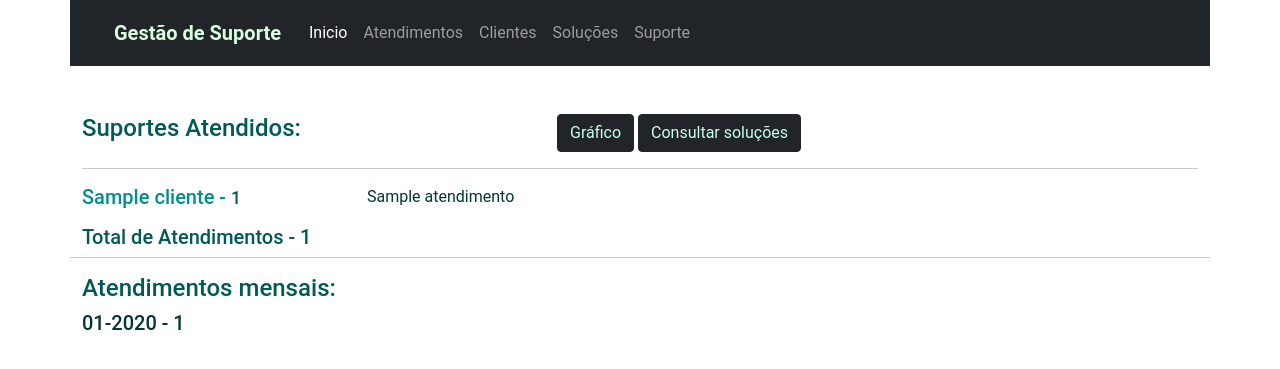
After one commit to pslcorrea/suporte, a Flask app: page /suporte in a window 1280 px wide. The commit adds this page. Shown: the top 369 px of the page. Run offline with Flask 3, Linux system fonts and the light colour scheme; tables that the repository leaves empty hold one stand-in row (values such as "Sample post"); some libraries are stand-ins or nearby versions.

Commit message:
Melhorias no estilo, criação da pagina de pesquisa e do grafico.

```diff
--- a/suporte/__init__.py
+++ b/suporte/__init__.py
@@ -1,6 +1,8 @@
 from flask import Flask
 from flask_sqlalchemy import SQLAlchemy
-from sqlalchemy import or_
+from sqlalchemy.orm import sessionmaker
+Session = sessionmaker()
+session = Session
 
 
 app = Flask(__name__)
--- a/suporte/forms.py
+++ b/suporte/forms.py
@@ -12,3 +12,7 @@ class FormAtendimento(FlaskForm):
     descricao = TextAreaField('Descrição do Chamado', validators=[DataRequired()])
     solucao = TextAreaField('Solução do Chamado')
     botaoSubmit = SubmitField('Cadastrar Chamado')
+
+class FormPesquisa(FlaskForm):
+    termo = StringField('Digite sua Consulta', validators=[DataRequired()])
+    botaoSubmit = SubmitField('Realizar Pesquisa')
--- a/suporte/models.py
+++ b/suporte/models.py
@@ -1,10 +1,13 @@
 from suporte import database
 from datetime import datetime
+
+
 
 class Cliente(database.Model):
     id = database.Column(database.Integer, primary_key=True)
     nome = database.Column(database.String, nullable=False)
-    atendimentos = database.relationship('Atendimento', backref='suporte', lazy=True)
+    atendimentos = database.relationship('Atendimento', backref='cliente', lazy=True)
+
 
 class Atendimento(database.Model):
     id = database.Column(database.Integer, primary_key=True)
--- a/suporte/routes.py
+++ b/suporte/routes.py
@@ -1,7 +1,13 @@
 from flask import render_template, url_for, redirect, flash, request
 from sqlalchemy import or_, not_
+from datetime import datetime
+import matplotlib.pyplot as plt
+import io
+import base64
+
+
 from suporte import app, database
-from suporte.forms import FormCliente, FormAtendimento
+from suporte.forms import FormCliente, FormAtendimento, FormPesquisa
 from suporte.models import Cliente, Atendimento
 
 @app.route('/')
@@ -23,6 +29,7 @@ def atendimentos():
 
 @app.route('/clientes', methods=['GET', 'POST'])
 def clientes():
+    clientes = Cliente.query.all()
     form = FormCliente()
     if form.validate_on_submit():
         cliente = Cliente(nome = form.nome.data)
@@ -30,7 +37,7 @@ def clientes():
         database.session.commit()
         flash('Cliente cadastrado com sucesso!','success')
         return redirect(url_for('home'))
-    return render_template('clientes.html',form=form)
+    return render_template('clientes.html',form=form, clientes=clientes)
 
 @app.route('/exibirAtendimento/<atendimento_id>', methods=['GET','POST'])
 def exibirAtendimento(atendimento_id):
@@ -56,3 +63,51 @@ def exibirAtendimento(atendimento_id):
 def solucao():
     atendimentos = Atendimento.query.filter(or_(Atendimento.solucao.isnot(None), not_(Atendimento.solucao == ''), Atendimento.solucao != ''))
     return render_template('solucao.html', atendimentos=atendimentos)
+
+@app.route('/suporte', methods=['GET', 'POST'])
+def suporte():
+
+    clientes = Cliente.query.join(Atendimento, Cliente.id == Atendimento.id_cliente).filter(Atendimento.titulo != '').order_by(Cliente.nome).all()
+    total_atendimentos = Atendimento.query.count()
+    total_mes = Atendimento.query.group_by(database.func.strftime('%m-%Y', Atendimento.data_criacao)). \
+        with_entities(database.func.strftime('%m-%Y', Atendimento.data_criacao).label('mes'),
+                      database.func.count(Atendimento.id).label('total')).all()
+    meses = [meses[0] for meses in total_mes]
+    total_mensal = [total[1] for total in total_mes]
+    print(f'Atendimentos mensal total:{meses} - {total_mensal}')
+
+    return render_template('suporte.html',clientes=clientes, total_atendimentos=total_atendimentos, total_mes=total_mes)
+
+@app.route('/grafico')
+def grafico():
+    # Consulta para obter o total de atendimentos por mês
+    resultados = Atendimento.query.group_by(database.func.strftime('%m-%Y', Atendimento.data_criacao)). \
+        with_entities(database.func.strftime('%m-%Y', Atendimento.data_criacao).label('mes'),
+                      database.func.count(Atendimento.id).label('total')).all()
+    meses = [result[0] for result in resultados]
+    total_atendimentos = [result[1] for result in resultados]
+
+    # Criação do gráfico de barras
+    plt.figure(figsize=(8, 4))
+    cores = plt.get_cmap('Set3').colors
+    plt.bar(meses, total_atendimentos, color=cores)
+    plt.xlabel('Mês')
+    plt.ylabel('Total de Atendimentos')
+    plt.title('Total de Atendimentos por Mês')
+    plt.xticks(rotation=45)
+    plt.tight_layout()
+
+    # Conversão do gráfico em imagem base64
+    img = io.BytesIO()
+    plt.savefig(img, format='png')
+    img.seek(0)
+    grafico_base64 = base64.b64encode(img.getvalue()).decode()
+    img.close()
+    return render_template('grafico.html', grafico_base64=grafico_base64)
+
+@app.route('/pesquisa', methods=['GET', 'POST'])
+def pesquisa():
+    form = FormPesquisa()
+    dados_pesquisa = form.termo.data
+    atendimentos = Atendimento.query.filter(Atendimento.descricao.like(f'%{dados_pesquisa}%')).all()
+    return render_template('pesquisa.html',form=form, atendimentos=atendimentos )
--- a/suporte/static/main.css
+++ b/suporte/static/main.css
@@ -44,7 +44,14 @@ footer {
     width: 100%;
 }
 .titulo{
+    color: #015958 !important
+}
+.sub-titulo{
     color: #008F8C !important
+}
+.total{
+    color: #015958 !important;
+    font-size: 1.1rem;
 }
 .brand{
     color: #D8FFDB   !important;
--- a/suporte/templates/base.html
+++ b/suporte/templates/base.html
@@ -8,6 +8,7 @@
         integrity="sha512-Ez0cGzNzHR1tYAv56860NLspgUGuQw16GiOOp/I2LuTmpSK9xDXlgJz3XN4cnpXWDmkNBKXR/VDMTCnAaEooxA=="
         crossorigin="anonymous" referrerpolicy="no-referrer"/>
   <link rel="stylesheet" href="{{url_for('static', filename='main.css')}}">
+  <script src="https://ajax.googleapis.com/ajax/libs/jquery/3.6.0/jquery.min.js"></script>
   {% block head %}
   {% endblock %}
 </head>
--- a/suporte/templates/navbar.html
+++ b/suporte/templates/navbar.html
@@ -19,6 +19,9 @@
         <li class="nav-item">
           <a class="nav-link" href="{{ url_for('solucao') }}">Soluções</a>
         </li>
+        <li class="nav-item">
+          <a class="nav-link" href="{{ url_for('suporte') }}">Suporte</a>
+        </li>
       </ul>
       <div>
         <ul class="navbar-nav d-flex">
--- /dev/null
+++ b/suporte/templates/suporte.html
@@ -0,0 +1,49 @@
+{% extends 'base.html' %}
+
+{% block body %}
+<div class="container mt-5">
+  <div class="row">
+    <div class="col col-5">
+      <h4 class="titulo">Suportes Atendidos:</h4>
+    </div>
+    <div class="col col-7">
+      <a href="{{ url_for('grafico') }}" class="btn btn-dark label-botao">Gráfico</a>
+      <a href="{{ url_for('pesquisa') }}" class="btn btn-dark label-botao">Consultar soluções</a>
+    </div>
+  </div>
+
+  <hr>
+  <div class="row">
+    {% for cliente in clientes %}
+    <div class="col col-3">
+      <h5 class="sub-titulo">{{cliente.nome}} - <span class="total">{{cliente.atendimentos|length}}</span></h5>
+    </div>
+    {% for atendimento in cliente.atendimentos %}
+    <div class="col col-9">
+      <p>{{atendimento.titulo}}</p>
+    </div>
+
+    {% endfor %}
+
+    {% endfor %}
+    <h5 class="titulo">Total de Atendimentos - {{total_atendimentos}}</h5>
+    <hr>
+    <h4 class="titulo">Atendimentos mensais:</h4>
+    {% for result in total_mes %}
+    <h5>{{result[0]}} - {{result[1]}}</h5>
+    {% endfor %}
+  </div>
+
+
+  <!--  <hr>-->
+  <!--  {% for cliente in clientes %}-->
+  <!--  <h5 class="sub-titulo">{{cliente.nome}} - <span class="total">{{cliente.atendimentos|length}}</span></h5>-->
+  <!--  {% for atendimento in cliente.atendimentos %}-->
+  <!--  &lt;!&ndash;          <p>Este cliente tem {{cliente.atendimentos|length}} atendimentos</p>&ndash;&gt;-->
+  <!--  <p>{{atendimento.titulo}}</p>-->
+  <!--  {% endfor %}-->
+
+  <!--  {% endfor %}-->
+
+</div>
+{% endblock %}
```
Also changed, not shown: suporte/templates/grafico.html (added, +8 -0 lines), suporte/templates/home.html (+3 -4 lines), suporte/templates/pesquisa.html (added, +30 -0 lines), suporte/templates/teste.html (added, +35 -0 lines).
